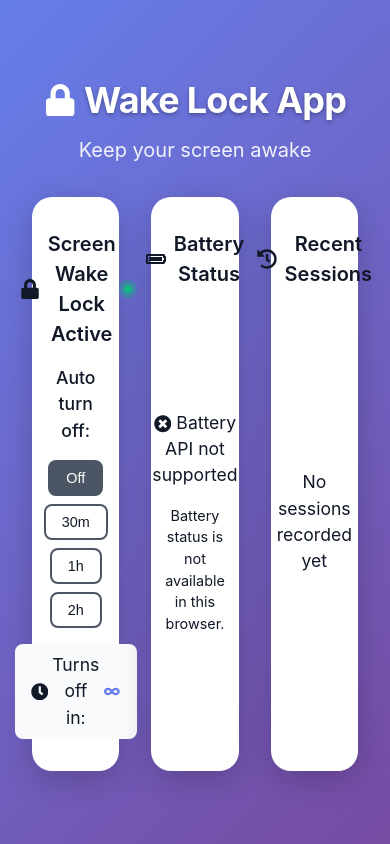
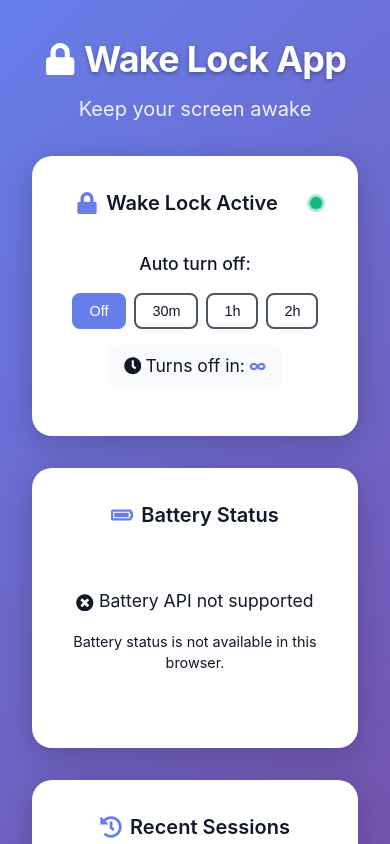
Before and after one commit to sendilb191/no-sleep-react, a React (Vite) app: page / in a window 390 px wide. Shown: the top 844 px of the page. Built offline with nearby package versions, Linux system fonts and the light colour scheme.

Commit message:
fix: improve layout, responsive design, button styles, and status dot positioning

```diff
--- a/src/App.less
+++ b/src/App.less
@@ -1,15 +1,15 @@
 /* Single Page Layout - Desktop Optimized */
 
 .app {
-  height: 100vh;
-  width: 100vw;
+  min-height: 100vh;
+  width: 100%;
   display: flex;
   flex-direction: column;
   align-items: center;
   justify-content: center;
   padding: var(--spacing-xl);
   gap: var(--spacing-xl);
-  overflow: hidden;
+  overflow-x: hidden;
 
   .header {
     text-align: center;
@@ -43,9 +43,19 @@
   .cards-container {
     display: grid;
     grid-template-columns: repeat(3, 1fr);
+    align-items: stretch;
     gap: var(--spacing-xl);
     width: 100%;
-    max-width: 1000px;
+    max-width: 1200px;
+
+    @media (max-width: 1024px) {
+      grid-template-columns: repeat(2, 1fr);
+    }
+
+    @media (max-width: 768px) {
+      grid-template-columns: 1fr;
+      max-width: 400px;
+    }
 
     .card {
       background: var(--white);
@@ -58,6 +68,7 @@
       gap: var(--spacing-md);
       text-align: center;
       min-width: 0;
+      min-height: 280px;
 
       .card-title {
         display: flex;
@@ -72,12 +83,8 @@
         width: 100%;
 
         svg {
-          font-size: 1em;
-        }
-
-        .status-dot-container {
-          order: 1;
-          margin-left: auto;
+          font-size: 1.1em;
+          color: var(--primary);
         }
       }
 
--- a/src/components/History/History.less
+++ b/src/components/History/History.less
@@ -17,17 +17,17 @@
     .clear-btn {
       flex-shrink: 0;
       padding: var(--spacing-xs) var(--spacing-sm);
-      border: 2px solid var(--dark-grey);
+      border: 2px solid var(--danger);
       border-radius: var(--radius-sm);
       background: var(--white);
-      color: var(--black);
+      color: var(--danger);
       font-size: var(--font-size-sm);
       font-weight: 500;
       cursor: pointer;
       transition: all 0.2s ease;
 
       &:hover {
-        background: var(--dark-grey);
+        background: var(--danger);
         color: var(--white);
       }
     }
@@ -72,24 +72,25 @@
 
   .history-table {
     width: 100%;
-    border-collapse: collapse;
+    border-collapse: separate;
+    border-spacing: 0;
     text-align: left;
     border: 1px solid var(--dark-grey);
     border-radius: var(--radius-sm);
+    overflow: hidden;
 
     thead {
       position: sticky;
       top: 0;
       background: var(--white);
+      position: relative;
 
-      &::before {
-        content: '';
-        position: absolute;
-        top: 0;
-        left: 0;
-        right: 0;
-        height: 1px;
-        background: var(--dark-grey);
+      tr:first-child th:first-child {
+        border-top-left-radius: var(--radius-sm);
+      }
+
+      tr:first-child th:last-child {
+        border-top-right-radius: var(--radius-sm);
       }
 
       th {
@@ -99,6 +100,7 @@
         color: var(--dark-grey);
         border-bottom: 2px solid var(--dark-grey);
         border-right: 1px solid var(--dark-grey);
+        background: var(--white);
 
         &:last-child {
           text-align: right;
--- a/src/components/StatusDot/StatusDot.less
+++ b/src/components/StatusDot/StatusDot.less
@@ -2,6 +2,7 @@
   display: inline-flex;
   align-items: center;
   justify-content: center;
+  padding: 4px;
 
   /* Size variants - Desktop Optimized */
   .status-dot {
@@ -11,41 +12,41 @@
 
     &.active {
       background: #10b981;
-      box-shadow: 0 0 0 3px rgb(16 185 129 / 30%);
+      box-shadow: 0 0 0 2px rgb(16 185 129 / 30%);
       animation: pulse-active 2s ease-in-out infinite;
     }
 
     &.inactive {
       background: #ef4444;
-      box-shadow: 0 0 0 3px rgb(239 68 68 / 20%);
+      box-shadow: 0 0 0 2px rgb(239 68 68 / 20%);
     }
   }
 
   &.status-dot--sm .status-dot {
-    width: 6px;
-    height: 6px;
-  }
-
-  &.status-dot--md .status-dot {
     width: 8px;
     height: 8px;
   }
 
-  &.status-dot--lg .status-dot {
+  &.status-dot--md .status-dot {
     width: 10px;
     height: 10px;
+  }
+
+  &.status-dot--lg .status-dot {
+    width: 12px;
+    height: 12px;
   }
 
   @keyframes pulse-active {
     0%,
     100% {
       transform: scale(1);
-      box-shadow: 0 0 0 3px rgb(16 185 129 / 30%);
+      box-shadow: 0 0 0 2px rgb(16 185 129 / 30%);
     }
 
     50% {
       transform: scale(1.1);
-      box-shadow: 0 0 0 6px rgb(16 185 129 / 40%);
+      box-shadow: 0 0 0 4px rgb(16 185 129 / 40%);
     }
   }
 }
--- a/src/components/WakeLock/WakeLock.jsx
+++ b/src/components/WakeLock/WakeLock.jsx
@@ -15,18 +15,20 @@ function WakeLock({
 
   return (
     <article className='card wakelock-card'>
+      <div className='card-title-wrapper'>
         <h2 className='card-title'>
-        <StatusDot isActive={isActive} />
           {isActive ? (
             <>
-            <FaLock /> Screen Wake Lock Active
+              <FaLock /> Wake Lock Active
             </>
           ) : (
             <>
-            <FaLockOpen /> Screen Wake Lock Inactive
+              <FaLockOpen /> Wake Lock Inactive
             </>
           )}
         </h2>
+        <StatusDot isActive={isActive} size='lg' />
+      </div>
 
       <div className='card-content'>
         {isSupported ? (
--- a/src/components/WakeLock/WakeLock.less
+++ b/src/components/WakeLock/WakeLock.less
@@ -1,6 +1,26 @@
 /* WakeLock Component Styles - Desktop Optimized */
 
 .wakelock-card {
+  .card-title-wrapper {
+    display: flex;
+    align-items: center;
+    justify-content: space-between;
+    width: 100%;
+    gap: var(--spacing-md);
+    flex-shrink: 0;
+
+    .card-title {
+      flex: 1;
+      width: auto;
+      justify-content: flex-start;
+      min-width: 0;
+    }
+
+    .status-dot-container {
+      flex-shrink: 0;
+    }
+  }
+
   .error-message {
     background: #fee2e2;
     border: 1px solid var(--dark-grey);
@@ -40,13 +60,14 @@
       transition: all 0.2s ease;
 
       &:hover {
-        border-color: var(--dark-grey);
-        color: var(--black);
+        background: var(--gray-100);
+        border-color: var(--black);
+        transform: translateY(-1px);
       }
 
       &.active {
-        background: var(--dark-grey);
-        border-color: var(--dark-grey);
+        background: var(--primary);
+        border-color: var(--primary);
         color: var(--white);
       }
     }
```
Lines whose indentation alone changed are shown as unchanged.
